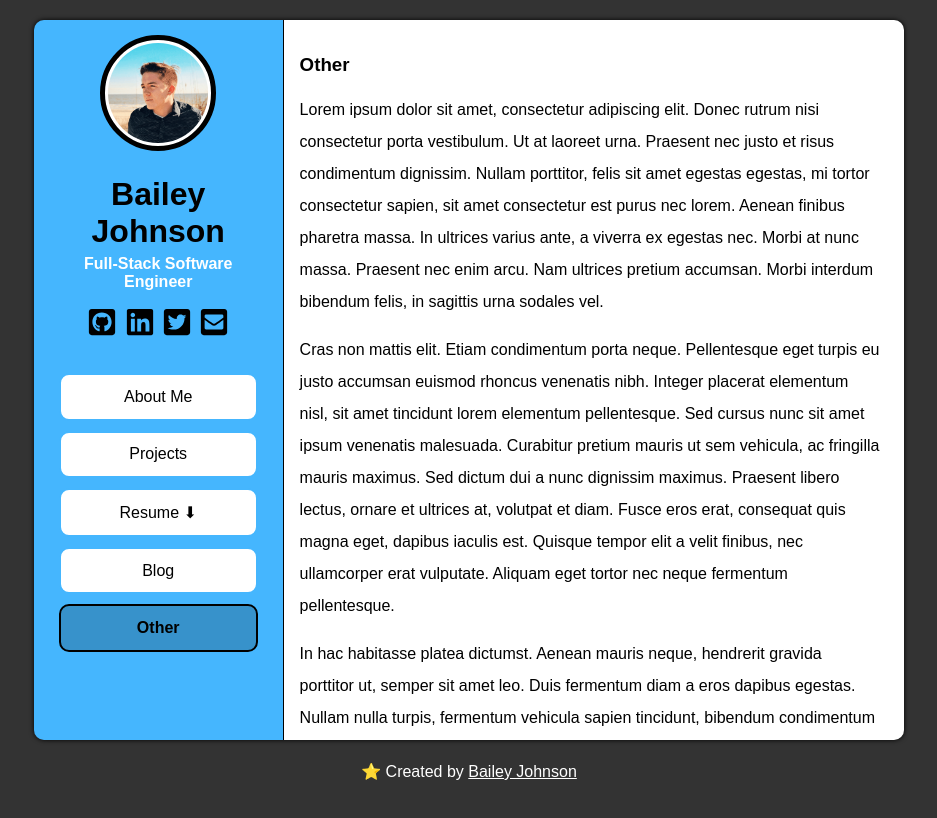
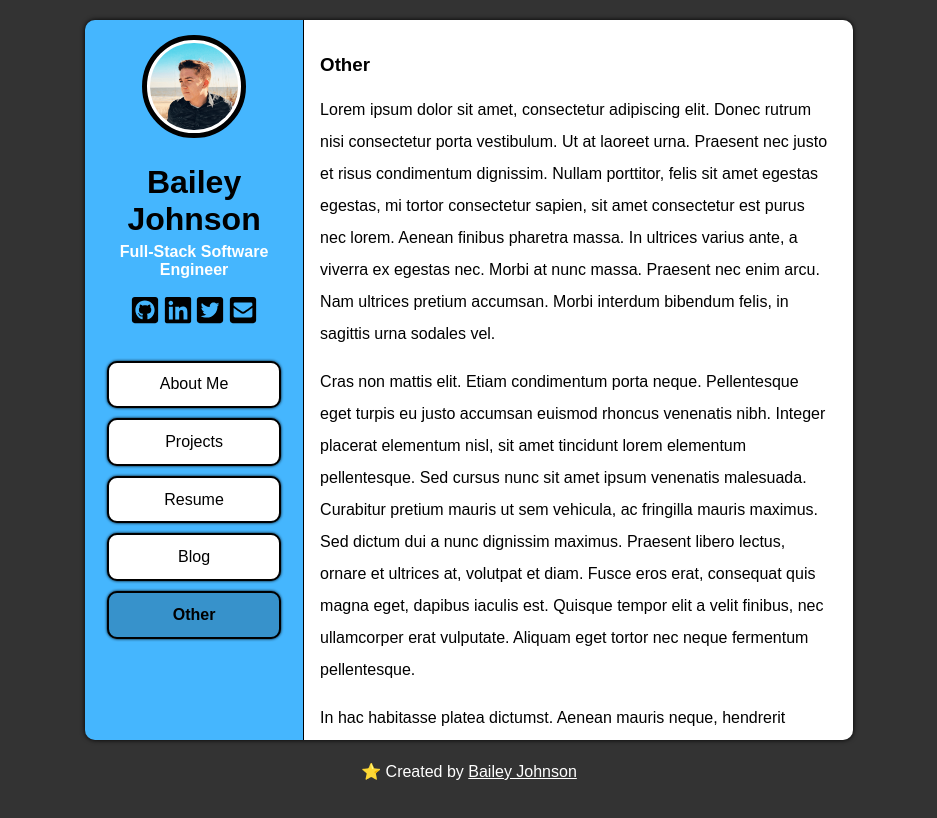
Before and after one commit to baileywjohnson/portfolio, a React (Create React App) app: page /#/other in a window 1280 px wide. Shown: the whole page, without its empty margins (171-1108 px from the left). Built offline with nearby package versions, Linux system fonts and the light colour scheme.

Commit message:
Additional Syling and NotFound Work

```diff
--- a/src/App.css
+++ b/src/App.css
@@ -1,10 +1,12 @@
 .App {
+    position: relative;
+    top: 20px;
     margin-left: auto;
     margin-right: auto;
-    margin-top: 20px;
+    /*margin-top: 20px;*/
     padding-top: 0px;
     margin-bottom: 0;
-    width: 68%;
+    width: 60%;
     display: flex;
     height: 90%;
     border-radius: 10px 10px 10px 10px;
@@ -12,14 +14,16 @@
     -webkit-box-shadow: 0 0 5px #000;
         box-shadow: 0 0 5px #000;
 
-    -webkit-animation: fadein 1.2s; /* Safari, Chrome and Opera > 12.1 */
-        -moz-animation: fadein 1.2s; /* Firefox < 16 */
-        -ms-animation: fadein 1.2s; /* Internet Explorer */
-            -o-animation: fadein 1.2s; /* Opera < 12.1 */
-            animation: fadein 1.2s;
+    -webkit-animation: fadein 1.25s; /* Safari, Chrome and Opera > 12.1 */
+        -moz-animation: fadein 1.25s; /* Firefox < 16 */
+        -ms-animation: fadein 1.25s; /* Internet Explorer */
+            -o-animation: fadein 1.25s; /* Opera < 12.1 */
+            animation: fadein 1.25s;
 }
 
 footer{
+    position: relative;
+    top: 20px;
     margin-left: auto;
     margin-right: auto;
     margin-top: 0;
--- a/src/components/NavMenu.css
+++ b/src/components/NavMenu.css
@@ -12,7 +12,9 @@
     background-color: white;
     border-radius: 10px;
     transition: transform .15s;
-    border: 2px solid #45b6fe;
+    border: 2px solid #000;
+    -webkit-box-shadow: 0 0 3px #000;
+        box-shadow: 0 0 3px #000;
 }
 
 .menuItem:hover{
--- a/src/components/NavMenu.js
+++ b/src/components/NavMenu.js
@@ -27,7 +27,7 @@ function NavMenu({displayed}) {
                 <div className={results[1]}>Projects</div>
             </Link>
             <a href="/resume.pdf" className="menuItemLink" target="_blank">
-                <div className="menuItem">Resume &#11015;</div>
+                <div className="menuItem">Resume</div>
             </a>
             <Link to="/blog" className="menuItemLink">
                 <div className={results[2]}>Blog</div>
--- a/src/components/NotFound.js
+++ b/src/components/NotFound.js
@@ -1,17 +1,11 @@
+import {Link} from 'react-router-dom'
 import './NotFound.css'
 
 function NotFound() {
     return (
         <div className="notFound">
             <h3>Not Found</h3>
-            <p>Lorem ipsum dolor sit amet, consectetur adipiscing elit. Donec rutrum nisi consectetur porta vestibulum. Ut at laoreet urna. Praesent nec justo et risus condimentum dignissim. Nullam porttitor, felis sit amet egestas egestas, mi tortor consectetur sapien, sit amet consectetur est purus nec lorem. Aenean finibus pharetra massa. In ultrices varius ante, a viverra ex egestas nec. Morbi at nunc massa. Praesent nec enim arcu. Nam ultrices pretium accumsan. Morbi interdum bibendum felis, in sagittis urna sodales vel.</p>
-            <p>Cras non mattis elit. Etiam condimentum porta neque. Pellentesque eget turpis eu justo accumsan euismod rhoncus venenatis nibh. Integer placerat elementum nisl, sit amet tincidunt lorem elementum pellentesque. Sed cursus nunc sit amet ipsum venenatis malesuada. Curabitur pretium mauris ut sem vehicula, ac fringilla mauris maximus. Sed dictum dui a nunc dignissim maximus. Praesent libero lectus, ornare et ultrices at, volutpat et diam. Fusce eros erat, consequat quis magna eget, dapibus iaculis est. Quisque tempor elit a velit finibus, nec ullamcorper erat vulputate. Aliquam eget tortor nec neque fermentum pellentesque.</p>
-            <p>In hac habitasse platea dictumst. Aenean mauris neque, hendrerit gravida porttitor ut, semper sit amet leo. Duis fermentum diam a eros dapibus egestas. Nullam nulla turpis, fermentum vehicula sapien tincidunt, bibendum condimentum sapien. Nullam quis risus faucibus, bibendum lacus sed, pulvinar sapien. In nec diam urna. Pellentesque eros neque, rhoncus vel tempor quis, semper non augue. Maecenas mollis tincidunt urna pharetra ullamcorper. Cras interdum luctus arcu non tempus. Pellentesque malesuada ipsum quis convallis ullamcorper. Ut placerat elementum auctor. Sed vestibulum est ut mi pulvinar egestas sit amet sit amet urna. Aliquam sagittis bibendum libero non maximus. Integer libero eros, tempus ultrices dui nec, congue sagittis felis.</p>
-            <p>Nunc porttitor interdum semper. Proin dictum efficitur est quis sodales. Vivamus mi sapien, sagittis dignissim blandit ut, interdum et dolor. Cras placerat erat sit amet purus consectetur, ac scelerisque ipsum sollicitudin. Aliquam ante est, vehicula sed eros congue, mattis eleifend ante. Donec congue tortor rutrum ipsum aliquet eleifend. Vestibulum laoreet est ut libero eleifend rutrum.</p>
-            <p>Lorem ipsum dolor sit amet, consectetur adipiscing elit. Donec rutrum nisi consectetur porta vestibulum. Ut at laoreet urna. Praesent nec justo et risus condimentum dignissim. Nullam porttitor, felis sit amet egestas egestas, mi tortor consectetur sapien, sit amet consectetur est purus nec lorem. Aenean finibus pharetra massa. In ultrices varius ante, a viverra ex egestas nec. Morbi at nunc massa. Praesent nec enim arcu. Nam ultrices pretium accumsan. Morbi interdum bibendum felis, in sagittis urna sodales vel.</p>
-            <p>Cras non mattis elit. Etiam condimentum porta neque. Pellentesque eget turpis eu justo accumsan euismod rhoncus venenatis nibh. Integer placerat elementum nisl, sit amet tincidunt lorem elementum pellentesque. Sed cursus nunc sit amet ipsum venenatis malesuada. Curabitur pretium mauris ut sem vehicula, ac fringilla mauris maximus. Sed dictum dui a nunc dignissim maximus. Praesent libero lectus, ornare et ultrices at, volutpat et diam. Fusce eros erat, consequat quis magna eget, dapibus iaculis est. Quisque tempor elit a velit finibus, nec ullamcorper erat vulputate. Aliquam eget tortor nec neque fermentum pellentesque.</p>
-            <p>In hac habitasse platea dictumst. Aenean mauris neque, hendrerit gravida porttitor ut, semper sit amet leo. Duis fermentum diam a eros dapibus egestas. Nullam nulla turpis, fermentum vehicula sapien tincidunt, bibendum condimentum sapien. Nullam quis risus faucibus, bibendum lacus sed, pulvinar sapien. In nec diam urna. Pellentesque eros neque, rhoncus vel tempor quis, semper non augue. Maecenas mollis tincidunt urna pharetra ullamcorper. Cras interdum luctus arcu non tempus. Pellentesque malesuada ipsum quis convallis ullamcorper. Ut placerat elementum auctor. Sed vestibulum est ut mi pulvinar egestas sit amet sit amet urna. Aliquam sagittis bibendum libero non maximus. Integer libero eros, tempus ultrices dui nec, congue sagittis felis.</p>
-            <p>Nunc porttitor interdum semper. Proin dictum efficitur est quis sodales. Vivamus mi sapien, sagittis dignissim blandit ut, interdum et dolor. Cras placerat erat sit amet purus consectetur, ac scelerisque ipsum sollicitudin. Aliquam ante est, vehicula sed eros congue, mattis eleifend ante. Donec congue tortor rutrum ipsum aliquet eleifend. Vestibulum laoreet est ut libero eleifend rutrum.</p>
+            <Link to="/about" className="menuItemLink">Get Me Out of Here</Link>
         </div>
     )
 }
--- a/src/components/Social.css
+++ b/src/components/Social.css
@@ -13,5 +13,5 @@
 }
 
 .flexItem:hover{
-    transform: scale(1.1);
+    transform: scale(1.05);
 }
--- a/src/index.css
+++ b/src/index.css
@@ -1,6 +1,6 @@
 html, body {
+    height: 100%;
     margin: 0;
-    height: 100%;
     background-color: #333333;
     font-family: sans-serif;
 }
```
